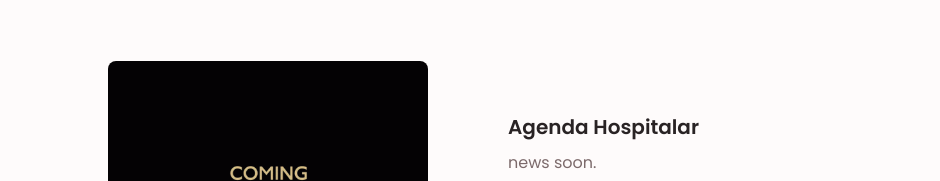
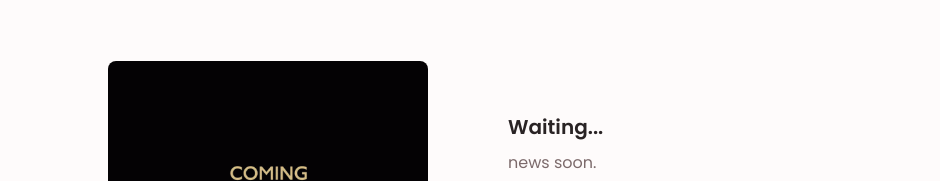
Before and after one commit to Lipe-Albuquerque/Lipe-Albuquerque.github.io, a plain HTML site: page index.html in a window 1280 px wide. Shown: the part 3257-3438 px from the top of the page, without its empty margins (172-1112 px from the left). Drawn offline with nearby package versions, Linux system fonts and the light colour scheme.

Commit message:
correção de palavras

```diff
--- a/index.html
+++ b/index.html
@@ -523,7 +523,7 @@
                         <img src="assets/img/portfolio3.gif" alt="" class="portfolio__img">
 
                         <div class="portfolio__data">
-                            <h3 class="portfolio__title">Agenda Hospitalar</h3>
+                            <h3 class="portfolio__title">Waiting...</h3>
                             <p class="portfolio__description">news soon.</p>
                             <a href="#" class="button button--flex button--smal portfolio__button">
                                 Demo
```
